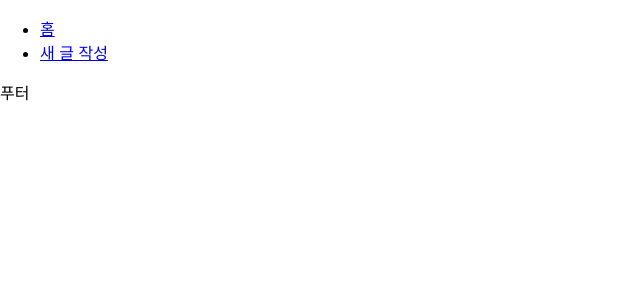
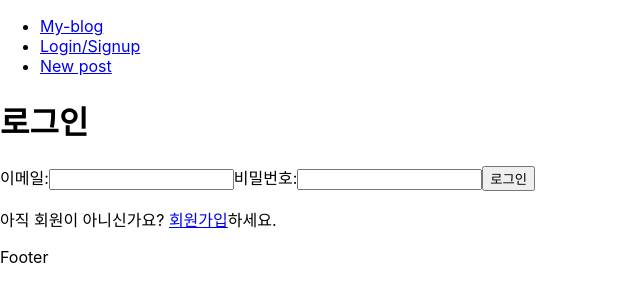
Before and after one commit to siawase17/Blog, a React (Create React App) app: page /login in a window 1280 px wide. Before the commit this address had no page. Shown: the top 302 px of the page, without its empty margins (0-640 px from the left). Built offline with nearby package versions, Linux system fonts and the light colour scheme.

Commit message:
로그인/회원가입 페이지 추가

```diff
--- a/src/App.jsx
+++ b/src/App.jsx
@@ -1,22 +1,29 @@
 import React from 'react';
-import { BrowserRouter as Router, Routes, Route } from 'react-router-dom'; // 수정된 부분
+import { BrowserRouter as Router, Routes, Route } from 'react-router-dom';
 import Navbar from './components/Navbar';
 import Footer from './components/Footer';
 import Home from './pages/Home';
 import NewPost from './pages/NewPost';
 import Post from './pages/Post';
+import Login from './pages/login';
+import Signup from './pages/Signup';
+import { AuthProvider } from './AuthContext';
 
 function App() {
   return (
+    <AuthProvider>
       <Router>
         <Navbar />
         <Routes>
           <Route path="/" exact element={<Home />} />
+          <Route path='/login' element={<Login />} />
+          <Route path="/signup" element={<Signup />} />
           <Route path="/new" element={<NewPost />} />
           <Route path="/post/:id" element={<Post />} />
         </Routes>
         <Footer />
       </Router>
+    </AuthProvider>
   );
 }
 
--- /dev/null
+++ b/src/AuthContext.jsx
@@ -0,0 +1,29 @@
+import React, { createContext, useState } from 'react';
+
+const AuthContext = createContext();
+
+function AuthProvider({ children }) {
+    const [user, setUser] = useState(null);
+    const [isLoggedIn, setIsLoggedIn] = useState(false);
+
+    const login = (userData) => {
+        setUser(userData);
+        setIsLoggedIn(true);
+    };
+
+    const logout = () => {
+        setUser(null);
+        setIsLoggedIn(false);
+    };
+
+    const authContextValue = {
+        user,
+        isLoggedIn,
+        login,
+        logout,
+    };
+
+    return <AuthContext.Provider value={authContextValue}>{children}</AuthContext.Provider>;
+}
+
+export { AuthContext, AuthProvider };
--- a/src/components/Footer.jsx
+++ b/src/components/Footer.jsx
@@ -1,7 +1,7 @@
 import React from 'react';
 
 function Footer() {
-    return <footer>푸터</footer>;
+    return <footer>Footer</footer>;
 }
 
 export default Footer;
--- a/src/components/Navbar.jsx
+++ b/src/components/Navbar.jsx
@@ -6,10 +6,13 @@ function Navbar() {
         <nav>
             <ul>
                 <li>
-                    <Link to="/">홈</Link>
+                    <Link to="/">My-blog</Link>
                 </li>
                 <li>
-                    <Link to="/new">새 글 작성</Link>
+                    <Link to="/login">Login/Signup</Link>
+                </li>
+                <li>
+                    <Link to="/new">New post</Link>
                 </li>
             </ul>
         </nav>
--- a/src/pages/Home.jsx
+++ b/src/pages/Home.jsx
@@ -1,7 +1,7 @@
 import React from 'react';
 import { Link } from 'react-router-dom';
 
-function Main() {
+function Home() {
     // 가상의 게시물 데이터
     const posts = [
         { id: 1, title: '첫 번째 게시물' },
@@ -11,7 +11,7 @@ function Main() {
 
     return (
         <div>
-            <h1>블로그 타이틀</h1>
+            <h1>블로그 홈</h1>
             <ul>
                 {posts.map((post) => (
                     <li key={post.id}>
@@ -19,9 +19,8 @@ function Main() {
                     </li>
                 ))}
             </ul>
-            <Link to="/new">새 글 작성</Link>
         </div>
     );
 }
 
-export default Main;
+export default Home;
--- a/src/pages/NewPost.jsx
+++ b/src/pages/NewPost.jsx
@@ -1,7 +1,44 @@
-import React from 'react';
+import React, { useState } from 'react';
+import { useNavigate } from 'react-router-dom';
 
 function NewPost() {
-    return <h1>새 글 작성 페이지</h1>;
+    const [title, setTitle] = useState('');
+    const [content, setContent] = useState('');
+    const navigate = useNavigate();
+
+    const handleSubmit = (e) => {
+        e.preventDefault();
+        navigate(`/post/${title}`);
+    };
+
+    const handleTitleChange = (e) => {
+        setTitle(e.target.value);
+    };
+
+    const handleContentChange = (e) => {
+        setContent(e.target.value);
+    };
+
+    return (
+        <div>
+            <h1>새 글 작성</h1>
+            <form onSubmit={handleSubmit}>
+                <input
+                    type="text"
+                    placeholder="제목"
+                    value={title}
+                    onChange={handleTitleChange}
+                />
+                <textarea
+                    placeholder="본문"
+                    value={content}
+                    onChange={handleContentChange}
+                ></textarea>
+                <button type="submit">작성</button>
+            </form>
+            <button onClick={() => navigate('/')}>메인 페이지로 이동</button>
+        </div>
+    );
 }
 
 export default NewPost;
--- /dev/null
+++ b/src/pages/Signup.jsx
@@ -0,0 +1,53 @@
+import React, { useContext, useState } from 'react';
+import { useNavigate } from 'react-router-dom';
+import { AuthContext } from '../AuthContext';
+
+function Signup() {
+    const navigate = useNavigate();
+    const { login } = useContext(AuthContext);
+
+    const [email, setEmail] = useState('');
+    const [password, setPassword] = useState('');
+
+    const handleEmailChange = (e) => {
+        setEmail(e.target.value);
+    };
+
+    const handlePasswordChange = (e) => {
+        setPassword(e.target.value);
+    };
+
+    const handleSubmit = (e) => {
+        e.preventDefault();
+
+        console.log('이메일:', email);
+        console.log('비밀번호:', password);
+
+        const userData = {
+            email,
+            username: '사용자 이름',
+        };
+
+        login(userData);
+        navigate('/login');
+    };
+
+    return (
+        <div>
+            <h1>회원가입</h1>
+            <form onSubmit={handleSubmit}>
+                <label>
+                    이메일:
+                    <input type="email" value={email} onChange={handleEmailChange} />
+                </label>
+                <label>
+                    비밀번호:
+                    <input type="password" value={password} onChange={handlePasswordChange} />
+                </label>
+                <button type="submit">회원가입</button>
+            </form>
+        </div>
+    );
+}
+
+export default Signup;
--- /dev/null
+++ b/src/pages/login.jsx
@@ -0,0 +1,56 @@
+import React, { useContext, useState } from 'react';
+import { Link, useNavigate } from 'react-router-dom';
+import { AuthContext } from '../AuthContext';
+
+function Login() {
+    const navigate = useNavigate();
+    const { login } = useContext(AuthContext);
+
+    const [email, setEmail] = useState('');
+    const [password, setPassword] = useState('');
+
+    const handleEmailChange = (e) => {
+        setEmail(e.target.value);
+    };
+
+    const handlePasswordChange = (e) => {
+        setPassword(e.target.value);
+    };
+
+    const handleSubmit = (e) => {
+        e.preventDefault();
+
+        console.log('이메일:', email);
+        console.log('비밀번호:', password);
+
+        const userData = {
+            email,
+            username: '사용자 이름',
+        };
+
+        login(userData);
+        navigate('/');
+    };
+
+    return (
+        <div>
+            <h1>로그인</h1>
+            <form onSubmit={handleSubmit}>
+                <label>
+                    이메일:
+                    <input type="email" value={email} onChange={handleEmailChange} />
+                </label>
+                <label>
+                    비밀번호:
+                    <input type="password" value={password} onChange={handlePasswordChange} />
+                </label>
+                <button type="submit">로그인</button>
+            </form>
+            <p>
+                아직 회원이 아니신가요? <Link to="/signup">회원가입</Link>하세요.
+            </p>
+        </div>
+    );
+}
+
+export default Login;
```
Lines whose indentation alone changed are shown as unchanged.
